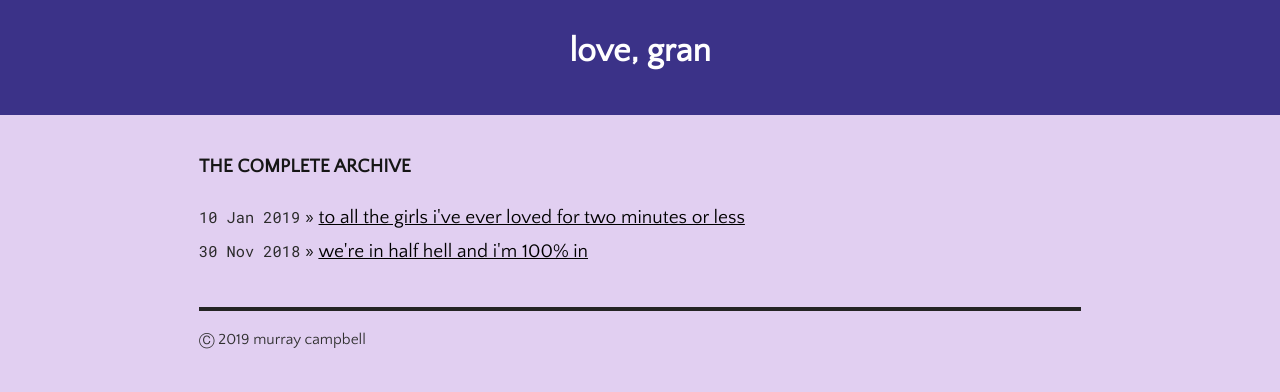
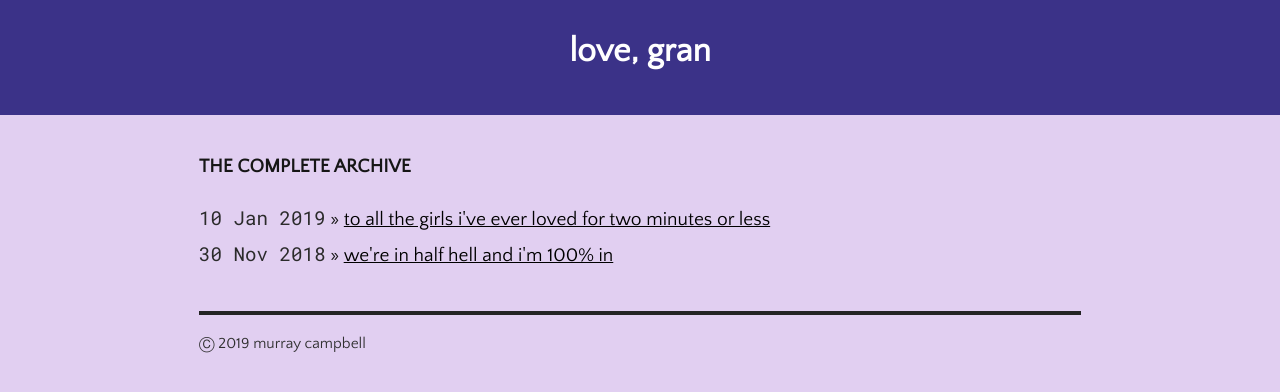
Before and after one commit to campmara/gran, a Jekyll site: the page built from index.html, in a window 1280 px wide. Shown: the top 392 px of the page. Built offline with Jekyll 4.4.1, drawn with Linux system fonts in a browser that asks for light colours.

Commit message:
Update screen.css

```diff
--- a/assets/css/screen.css
+++ b/assets/css/screen.css
@@ -69,7 +69,6 @@ ul.posts {
   ul.posts span {
     color: rgb(43, 43, 43);
     font-family: 'Roboto Mono', monospace;
-    font-size: 80%;
   }
 
 /*****************************************************************************/
@@ -80,7 +79,7 @@ ul.posts {
 
 .site {
   font-size: 125%;
-  text-align: justify;
+  text-align: left;
   width: 46em;
   margin: auto auto 2em auto;
   line-height: 1.5em;
```
